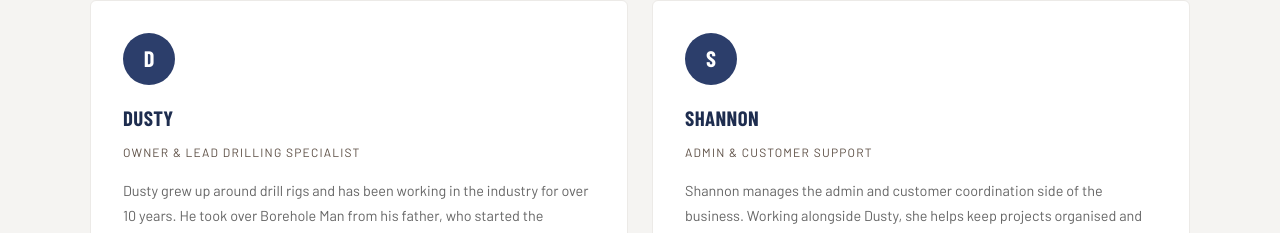
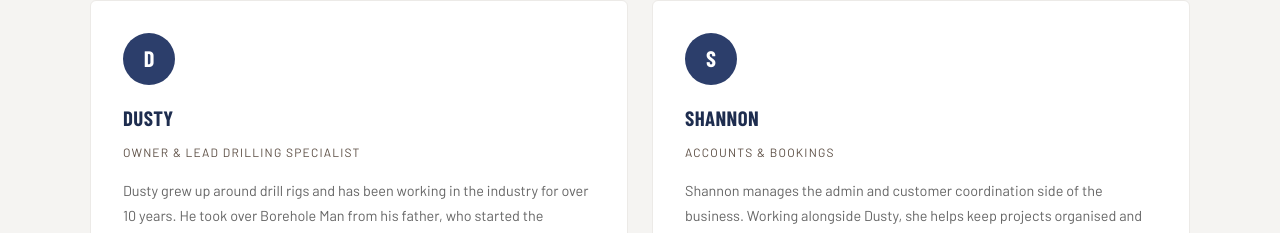
Before and after one commit to BoreholeMan/my-website, a React (Vite) app: page /about in a window 1280 px wide. Shown: the part 1783-2016 px from the top of the page. Built offline with nearby package versions, Linux system fonts and the light colour scheme; a web font is replaced by a local one.

Commit message:
Update member role from 'Admin & Customer Support' to 'Accounts & Bookings'

```diff
--- a/src/pages/About.jsx
+++ b/src/pages/About.jsx
@@ -66,7 +66,7 @@
             <div className={styles.member}>
               <div className={styles.memberInitial}>S</div>
               <h3 className={styles.memberName}>Shannon</h3>
-              <span className={styles.memberRole}>Admin & Customer Support</span>
+              <span className={styles.memberRole}>Accounts & Bookings</span>
               <p className={styles.memberBio}>Shannon manages the admin and customer coordination side of the business. Working alongside Dusty, she helps keep projects organised and ensures every client is kept informed from first enquiry through to completion.</p>
             </div>
             <div className={styles.member}>
```
